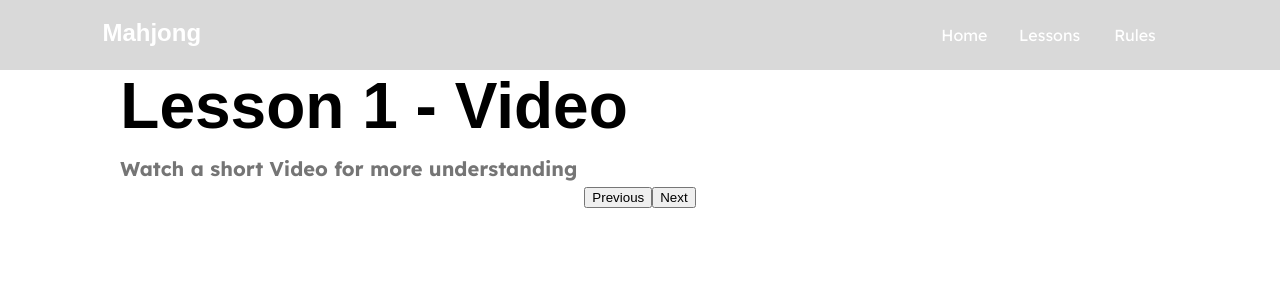
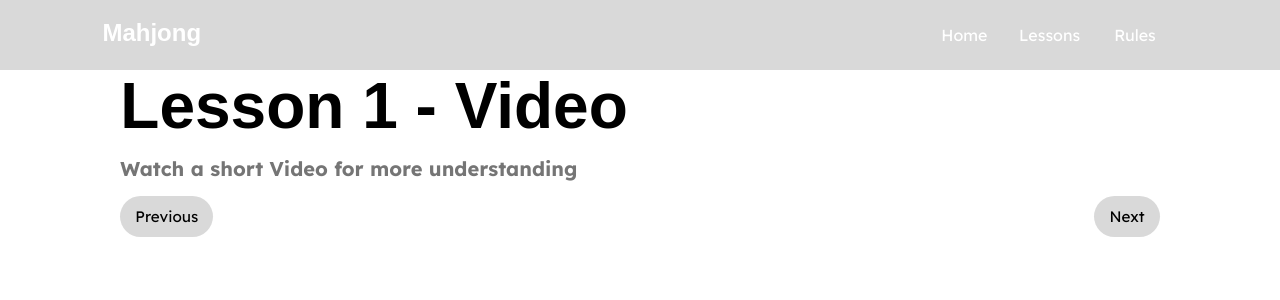
Before and after one commit to FHJohannes/rmw-sem5-proj, a React (Vite) app: page /lessons/videos/1 in a window 1280 px wide. Shown: the top 300 px of the page. Built offline with nearby package versions, Linux system fonts and the light colour scheme; a web font is replaced by a local one.

Commit message:
Video-Page button

```diff
--- a/src/components/adjustablePillButton/adjustablePillButton.module.css
+++ b/src/components/adjustablePillButton/adjustablePillButton.module.css
@@ -20,7 +20,7 @@
 }
 
 .light{
-    background-color: white;
+    background-color: #D9D9D9;
     color: var(--font-color);
     &:hover{
         background-color: #757575;
--- a/src/components/videoContainer/videoContainer.module.css
+++ b/src/components/videoContainer/videoContainer.module.css
@@ -10,3 +10,36 @@
     display: flex;
     color: #757575;
 }
+
+.initialContainer .prevBtn {
+    margin-left: 0;
+}
+
+.initialContainer .nextBtn {
+    margin-left: auto;
+    margin-right: 0;
+}
+
+.initialContainer .btnContainer {
+    display: flex;
+    flex-direction: row;
+    margin-top: 1.5vh;
+}
+
+.btnContainer #btn {
+    border-radius: 25px;
+    padding: 11px 15px 11px 15px;
+    border: none;
+    display: flex;
+    align-items: center;
+    gap: 10px;
+    transition: background-color .25s;
+    font-size: 95%;
+    font-family: var(--font-main);
+    background-color: #D9D9D9;
+    color: var(--font-color);
+    &:hover{
+        background-color: #757575;
+        color: white;
+    }
+}
--- a/src/components/videoContainer/videoContainer.tsx
+++ b/src/components/videoContainer/videoContainer.tsx
@@ -29,8 +29,10 @@ export function VideoContent({content}: props){
             <div className={styles.initialContainer}>
                 <h1 className={styles.pageTitle}>{lessonVideo?.videoTitle}</h1>
                 <em className={styles.pageP}>{lessonVideo?.videoShortDescription}</em>
-                <button onClick = {goPrev}>Previous</button>
-                <button onClick = {goForth}>Next</button>
+                <div className={styles.btnContainer}>
+                    <button className={styles.prevBtn} id={styles.btn} onClick = {goPrev}>Previous</button>
+                    <button className={styles.nextBtn} id={styles.btn} onClick = {goForth}>Next</button>
+                </div>
             </div>
         </>
     )
```
